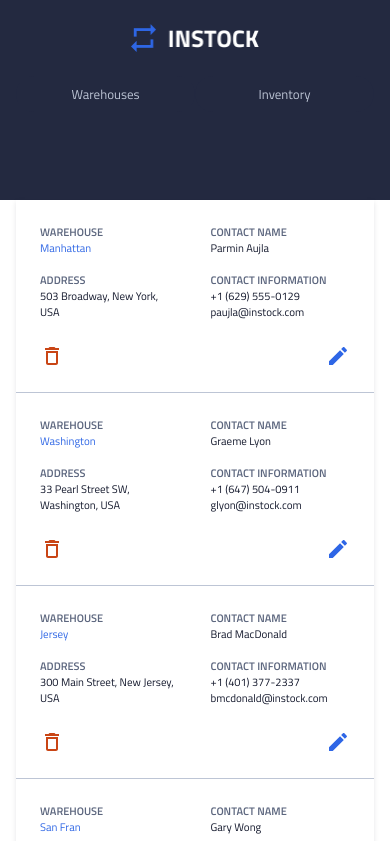
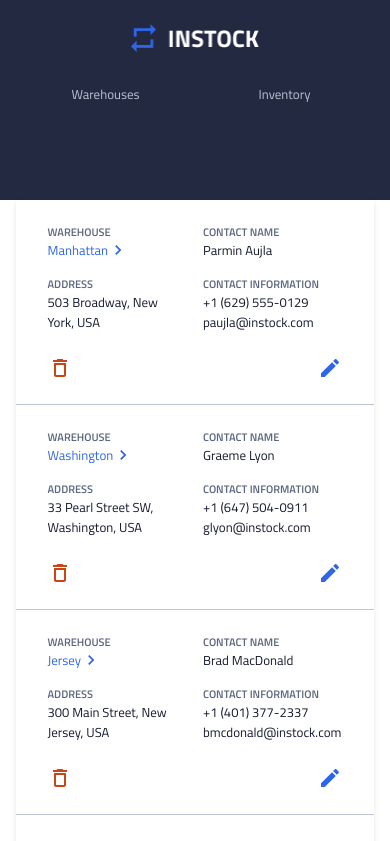
Before and after one commit to linhpham4/InStock-client, a React (Vite) app: page /warehouse in a window 390 px wide. Shown: the top 841 px of the page. Built offline with nearby package versions, Linux system fonts and the light colour scheme.

Commit message:
Finalize stylings for different breakpoints. Add in chevron. Add padding to icons on mobile viewport. Include link element from react-router-dom for future implementation

```diff
--- a/src/components/WarehouseList/WarehouseList.jsx
+++ b/src/components/WarehouseList/WarehouseList.jsx
@@ -3,6 +3,8 @@
 import deleteIcon from '../../assets/icons/delete_outline-24px.svg'
 import editIcon from '../../assets/icons/edit-24px.svg'
 import sortIcon from '../../assets/icons/sort-24px.svg'
+import chevron from "../../assets/icons/chevron_right-24px.svg"
+import { Link } from 'react-router-dom'
 
 const WarehouseList = () => {
 
@@ -95,7 +97,10 @@
             <div className='warehouse__card'>
 
                 {/* This code will render at tablet/desktop breakpoints */}
-                <p className='warehouse__name warehouse__name--blue toggle-tabletdesktop'>{warehouse.warehouse}</p>
+                <Link className='warehouse__link toggle-tabletdesktop'>
+                    <p className='warehouse__name--blue '>{warehouse.warehouse}</p>
+                    <img className='warehouse__chevron' src={chevron} alt="chevron" />
+                </Link>
                 <p className='warehouse__address toggle-tabletdesktop'>{warehouse.address}</p>
                 <p className='warehouse__name toggle-tabletdesktop'>{warehouse.contact}</p>
                 <div className='warehouse__container toggle-tabletdesktop'>
@@ -114,7 +119,10 @@
                 <div className='warehouse__na toggle-mobile'>
                     <div className='warehouse__container'>
                         <p className='warehouse__label'>WAREHOUSE</p>
-                        <p className='warehouse__name warehouse__name--blue'>{warehouse.warehouse}</p>
+                        <Link className='warehouse__link'>
+                            <p className='warehouse__name--blue'>{warehouse.warehouse}</p>
+                            <img className='warehouse__chevron' src={chevron} alt="chevron" />
+                        </Link>
                     </div>
                     <div className='warehouse__container'>
                         <p className='warehouse__label'>ADDRESS</p>
@@ -130,8 +138,8 @@
                     </div>
                     <div className='warehouse__container'>
                         <p className='warehouse__label'>CONTACT INFORMATION</p>
-                        <p className='warehouse__address'>{warehouse.number}</p>
-                        <p className='warehouse__address'>{warehouse.email}</p>
+                        <p className='warehouse__info'>{warehouse.number}</p>
+                        <p className='warehouse__info'>{warehouse.email}</p>
                     </div>
 
                 </div>
--- a/src/components/WarehouseList/WarehouseList.scss
+++ b/src/components/WarehouseList/WarehouseList.scss
@@ -15,11 +15,31 @@
     padding-top: 1.5rem;
   }
 
+  &__link {
+    display: flex;
+
+    @include tablet-breakpoint {
+        justify-content: flex-start;
+    }
+  }
+
+  &__chevron {
+    height: 20px;
+    width: 20px;
+
+    @include tablet-breakpoint {
+        height: 22px;
+    }
+  }
+
   &__alticons {
     @include tablet-breakpoint {
-            width: 150px;
       padding-left: 2rem;
       gap: 0.5rem;
+    }
+
+    @include desktop-breakpoint {
+      padding-left: 4rem;
     }
   }
 
@@ -31,13 +51,20 @@
   }
 
   &__title {
-        width: 150px;
+    width: 8.25rem; // Controls spacing for header-card alignment
     display: flex;
+
+    @include desktop-breakpoint {
+      width: 12rem;
+    }
 
     &--padding {
       padding-left: 2rem;
+
+      @include desktop-breakpoint {
+        padding-left: 4rem;
       }
-
+    }
   }
 
   &__icon {
@@ -46,13 +73,11 @@
   }
 
   &__container {
-
     @include tablet-breakpoint {
       display: flex;
       flex-direction: column;
       justify-content: center;
     }
-
   }
 
   &__headings {
@@ -66,13 +91,13 @@
       width: 100%;
       height: 40px;
       background-color: $light-grey;
-
     }
   }
 
   &__card {
     display: flex;
-    justify-content: space-between;
+    justify-content: center;
+    gap: 1rem;
     padding: 1.5rem;
 
     @include mobile-body-small;
@@ -84,19 +109,67 @@
     }
   }
 
+  &__icons {
+    width: 100%;
+    padding-left: 2rem;
+    padding-right: 2rem;
+    display: flex;
+    justify-content: space-between;
+
+    @include tablet-breakpoint {
+      display: none;
+    }
+
+    &--tabletdesktop {
+      display: none;
+
+      @include tablet-breakpoint {
+        display: flex;
+      }
+    }
+  }
+
   &__label {
     color: $slate;
-    font-family: "Titillium Web";
     font-weight: 600;
+    @include mobile-table-header;
 
     @include tablet-breakpoint {
       display: none;
     }
   }
 
+  &__address {
+    @include mobile-body-medium;
+
+    @include tablet-breakpoint {
+      @include body-medium;
+    }
+  }
+
+  &__info {
+    @include mobile-body-medium;
+
+    @include tablet-breakpoint {
+      @include body-medium;
+    }
+  }
+
   &__name {
+    @include mobile-body-medium;
+
+    @include tablet-breakpoint {
+      @include body-medium;
+    }
+
     &--blue {
+      @include mobile-labels-links-buttons;
       color: $instock-indigo;
+
+      @include tablet-breakpoint {
+        @include labels-links-buttons;
+        padding-left: 0.5rem;
+      }
     }
   }
 
@@ -121,30 +194,9 @@
       flex-direction: row;
     }
   }
-
-  &__icons {
-    width: 100%;
-    padding-left: 1.5rem;
-    padding-right: 1.5rem;
-    display: flex;
-    justify-content: space-between;
-
-    @include tablet-breakpoint {
-        display: none;
-    }
-
-    &--tabletdesktop {
-        display: none;
-
-        @include tablet-breakpoint {
-            display: flex;
-        }
-    }
-  }
 }
 
 .toggle-mobile {
-
   @include tablet-breakpoint {
     display: none;
   }
@@ -155,6 +207,10 @@
 
   @include tablet-breakpoint {
     display: flex;
-        width: 150px;
+    width: 8.25rem; // Controls spacing for header-card alignment
+  }
+
+  @include desktop-breakpoint {
+    width: 12rem;
   }
 }
```
Lines whose indentation alone changed are shown as unchanged.
